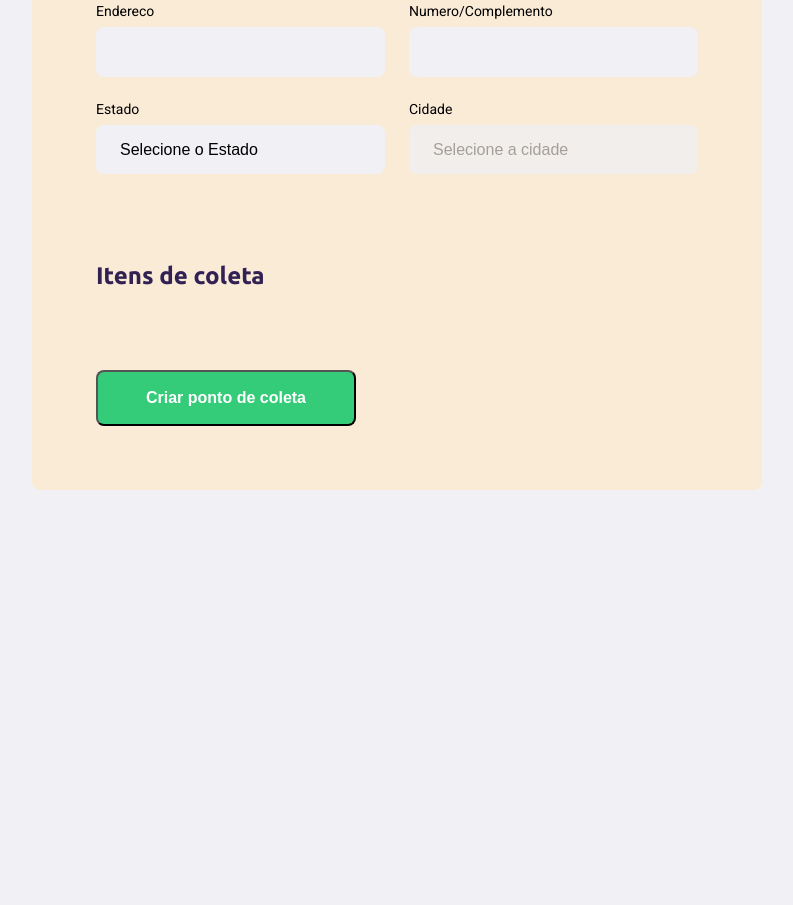
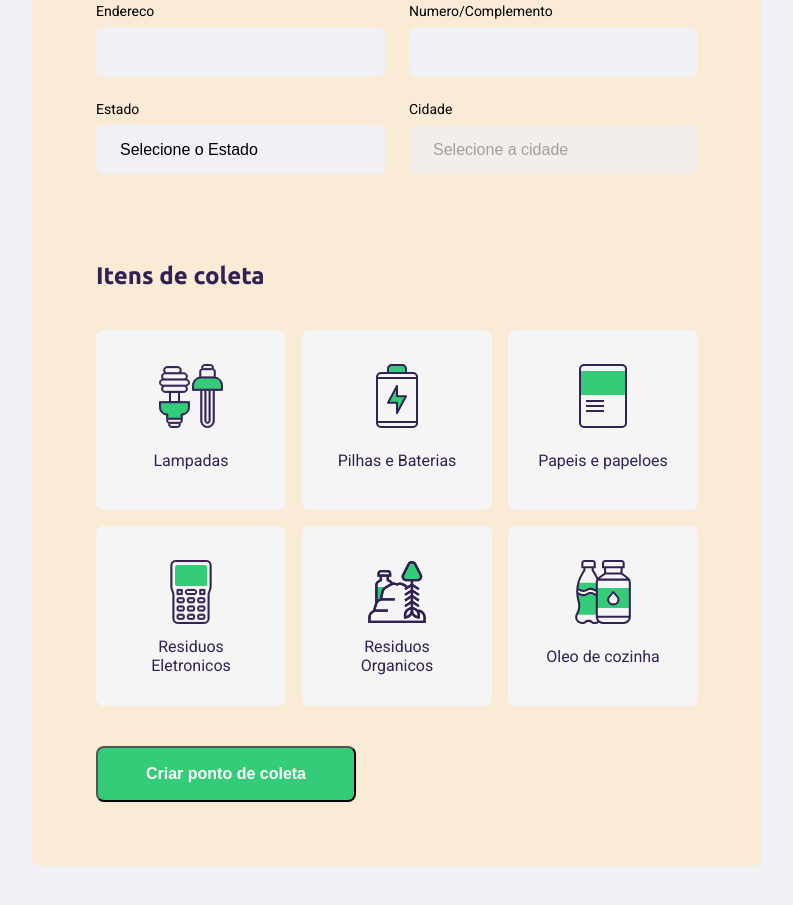
Before and after one commit to VitorBarranqueiro/NLW, a plain HTML site: page create-point.html in a window 1280 px wide. Shown: the part 505-1410 px from the top of the page, without its empty margins (243-1036 px from the left). Before the commit the page ends 1075 px from the top, so only its background shows below. Drawn offline with Linux system fonts and the light colour scheme; no server answers.

Commit message:
continuacao de pagina de cadastro

```diff
--- a/create-point.html
+++ b/create-point.html
@@ -46,7 +46,7 @@
                                   <div class="field">
 
                                         <label for "name"> Nome da entidade</label>
-                                        <input type="text" name="name">
+                                        <input type="text" name="name"required>
 
 
                                   </div>
@@ -55,12 +55,12 @@
 
                                           <div class="field">
                                                 <label for="address">Endereco</label>
-                                                <input type="text" name="address">
+                                                <input type="text" name="address" required>
 
                                           </div>
                                           <div class="field">
                                             <label for="address2">Numero/Complemento</label>
-                                            <input type="text" name="address2">
+                                            <input type="text" name="address2" required>
                                           </div>
 
                                   </div>
@@ -68,7 +68,7 @@
 
                                     <div class="field">
                                       <label for="state">Estado</label>
-                                      <select name="uf">
+                                      <select name="uf"  required>
 
                                                 <option value="">Selecione o Estado</option>
                                       </select>
@@ -76,7 +76,7 @@
                                     </div>
                                     <div class="field">
                                       <label for="city">Cidade</label>
-                                      <select name="city" disabled>
+                                      <select name="city" disabled required>
 
                                                 <option value="">Selecione a cidade</option>
                                       </select>
@@ -93,6 +93,44 @@
                                   <legend>
                                       <h2>Itens de coleta</h2>
                                   </legend>
+
+
+                                  <div class="items-grid">
+                                    <li data-id="1">
+                                      <img src="/assets/lampadas.svg" alt="lampadas">
+                                      <span>Lampadas</span>
+                                    </li>
+
+                                    <li data-id="2">
+                                      <img src="/assets/baterias.svg" alt="Pilhas e Baterias">
+                                      <span>Pilhas e Baterias</span>
+                                    </li>
+
+                                    <li data-id="3">
+                                      <img src="/assets/papeis-papelao.svg" alt="Papeis e Papeloes">
+                                      <span>Papeis e papeloes</span>
+                                    </li>
+
+                                    <li data-id="4">
+                                      <img src="/assets/eletronicos.svg" alt="Residuos Eletronicos">
+                                      <span>Residuos Eletronicos</span>
+                                    </li>
+
+                                    <li data-id="5">
+                                      <img src="/assets/organicos.svg" alt="Residuos Organicos">
+                                      <span>Residuos Organicos</span>
+                                    </li>
+
+                                    <li data-id="6">
+                                      <img src="/assets/oleo.svg" alt="Oleo de cozinha">
+                                      <span>Oleo de cozinha</span>
+                                    </li>
+
+
+
+
+
+                                  </div>
 
                           </fieldset>
 
--- a/scripts/create-point.js
+++ b/scripts/create-point.js
@@ -35,14 +35,15 @@ function getcities (event) {
 
 const url = `https://servicodados.ibge.gov.br/api/v1/localidades/estados/${ufValue}/municipios`
 
-
+cityselect.innerHTML = ""
+cityselect.disabled = true
 
 fetch(url)
 .then( res => res.json() )
 .then(  cities=> {
 
       for(const city of cities) {
-        cityselect.innerHTML += `<option value="${city.id}">${city.nome}</option>`
+        cityselect.innerHTML += `<option value="${city.nome}">${city.nome}</option>`
 
         }
         cityselect.disabled = false
@@ -54,3 +55,19 @@ fetch(url)
 document
 .querySelector("select[name=uf]")
 .addEventListener("change", getcities)
+
+
+    const itemToCollect = document.querySelectorAll (".items-grid li")
+
+    for (const item of itemToCollect) {
+      item.addEventListener("click", handleSelectedItem)
+    }
+
+    function handleSelectedItem(event) {
+
+      const itemli = event.target
+      itemli.classList.toggle("selected")
+
+      const itemID = event.target.dataset.id
+      console.log()
+    }
--- a/styles/create-point.css
+++ b/styles/create-point.css
@@ -135,3 +135,60 @@ form button{
 form button:hover{
   background-color: #2fb86e;
 }
+
+.items-grid {
+
+  display: grid;
+  grid-template-columns: 1fr 1fr 1fr ;
+  gap: 16px;
+
+}
+
+.items-grid li{
+
+  background-color: #f5f5f5;
+  list-style: none;
+
+
+  border: 2px solid #f5f5f5;
+  border-radius: 8px;
+
+  height: 180px;
+
+  padding: 32px 24px 16px;
+
+  display: flex;
+  flex-direction: column;
+  align-items: center;
+
+  justify-content: space-between;
+
+
+  text-align: center;
+
+  cursor: pointer;
+
+}
+
+
+.items-grid li span{
+
+  flex: 1;
+
+  display: flex;
+  align-items: center;
+
+  color: var(--title-color);
+
+}
+
+.items-grid li.selected{
+  background: #e1faec;
+  border: 2px solid #34cb79;
+
+}
+
+.items-grid li img,
+.items-grid li span{
+  pointer-events: none;
+}
```
